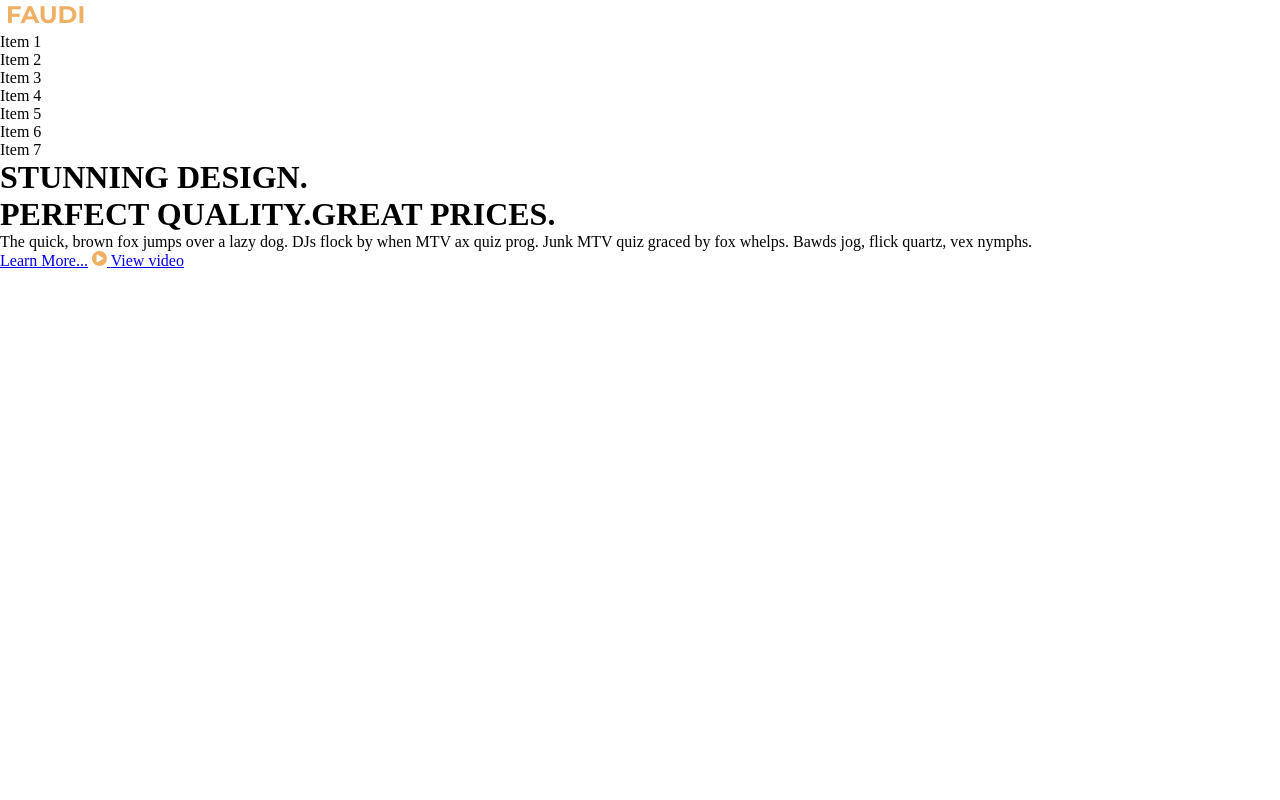
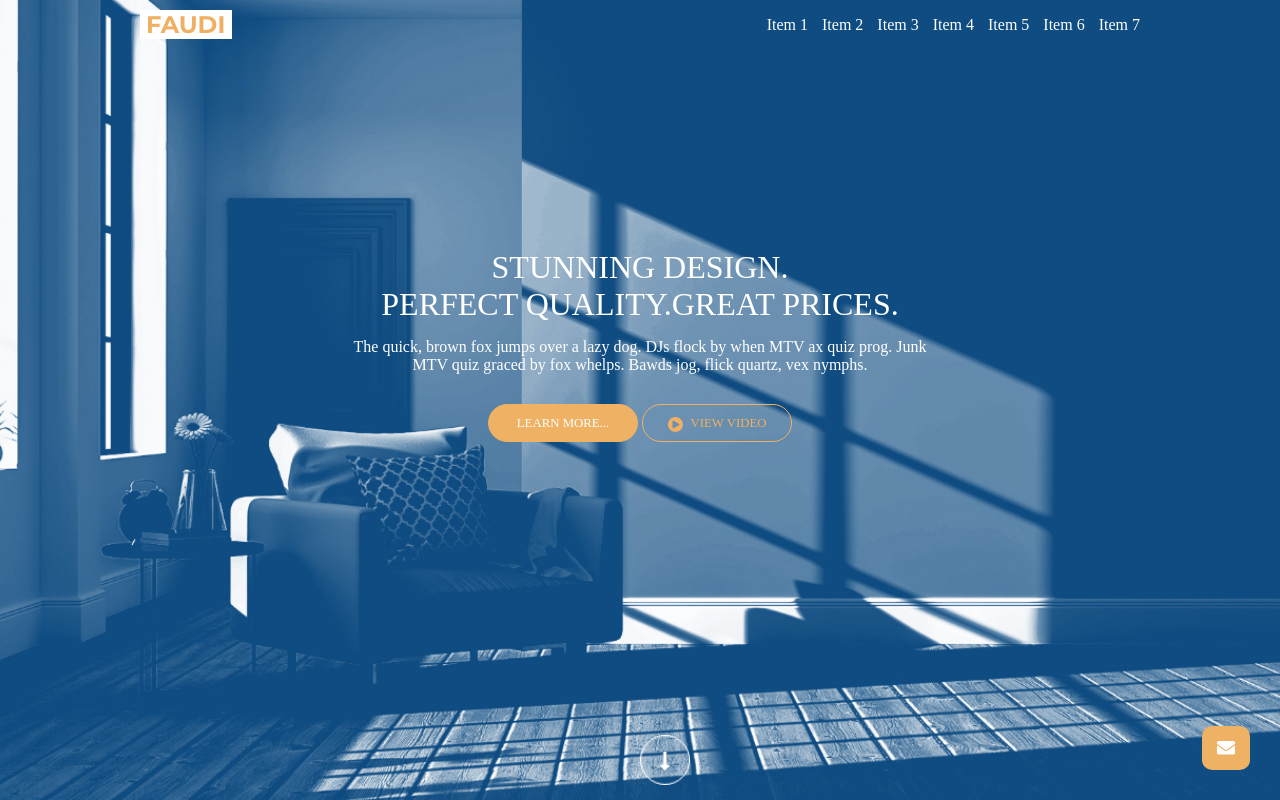
Before and after one commit to RasAlex-Edu/Web_Grig_HW_06_Positioning, a plain HTML site: page index.html in a window 1280 px wide. Drawn offline with Linux system fonts and the light colour scheme.

Commit message:
Complete header section

```diff
--- a/index.html
+++ b/index.html
@@ -12,7 +12,7 @@
 
 <body>
     <div id="header">
-        <div class="wrapper">
+        <div class="wrapper wrapper-100h">
             <div class="nav">
                 <img src="img/logo_top.png" alt="logo_top" />
                 <ul>
@@ -24,6 +24,7 @@
                     <li>Item 6</li>
                     <li>Item 7</li>
                 </ul>
+            </div>
             <h1>STUNNING DESIGN.<br>PERFECT QUALITY.GREAT PRICES.</h1>
             <p>
                 The quick, brown fox jumps over a lazy dog. DJs flock by when MTV ax quiz prog. Junk MTV quiz graced
@@ -31,17 +32,18 @@
 
             </p>
             <div class="buttons">
-                    <a href="#"> Learn More...</a>
-                    <a href="#">
+                <a class="btn btn-flat" href="#"> Learn More...</a>
+                <a class="btn" href="#">
                     <img src="/img/icon_play_circle.png" alt="play circle icon" />
                     <span>View video</span>
                 </a>
             </div>
-                <img src="/img/icon_down.png" alt="icon dowm image" />
+            <img class="icon-down" src="/img/icon_down.png" alt="icon dowm image" />
         </div>
     </div>
-        <img src="/img/icon_envelope.png" alt="envelope icon" />
+    <img class="btn-msg" src="/img/icon_envelope.png" alt="envelope icon" />
     </div>
+
 </body>
 
 </html>
--- a/style.css
+++ b/style.css
@@ -3,3 +3,116 @@
     margin: 0;
     box-sizing: border-box;
 }
+
+ul {
+    list-style: none;
+}
+
+.wrapper {
+    width: 1000px;
+    margin: 0 auto;
+
+}
+
+.wrapper-100h {
+    height: 100%;
+}
+
+#header {
+    color: #fff;
+    background: url(./img/bg.png) no-repeat;
+    background-size: cover;
+    background-position: center;
+    background-color: #0F4C82;
+    height: 100vh;
+    min-height: 600px;
+
+
+}
+#header .nav {
+    overflow: hidden;
+    padding: 10px 0;
+
+}
+#header .nav img {
+    float: left;
+}
+
+#header .nav ul {
+    float: right;
+    margin-top: 6px;
+}
+
+#header .nav ul li {
+    display: inline-block;
+    margin-left: 10px;
+
+}
+#header h1 {
+    text-transform: uppercase;
+    text-align: center;
+    font-weight: 400;
+    margin-top: 200px;
+}
+
+#header p {
+    text-align: center;
+    width: 600px;
+    margin: 15px auto;
+}
+#header .wrapper {
+    position: relative;
+
+
+}
+
+.buttons{
+    text-align: center;
+    padding: 15px;
+
+}
+.btn {
+    border: 1px solid #EFB163;
+    text-decoration: none;
+    width: 150px;
+    display: inline-block;
+    color:#EFB163;
+    border-radius: 20px;
+    text-align: center;
+    line-height: 36px;
+    text-transform: uppercase;
+    font-size: 0.8rem;
+
+}
+.btn-flat {
+    background-color:#EFB163;
+    color:#fff;
+}
+
+.btn img, btn span {
+    vertical-align: middle;
+}
+
+.btn img {
+    margin-right: 5px;
+
+}
+
+.icon-down {
+    width: 50px;
+    position: absolute;
+    bottom: 15px;
+    left: 50%;
+    /*left: calc(50%-25px); */
+    transform: translateX (-25px);
+}
+
+.btn-msg {
+    position: absolute;
+    bottom: 30px;
+    right: 30px;
+    padding: 15px;
+    background-color:#EFB163;
+    border-radius: 10px;
+
+}
```
Lines whose indentation alone changed are shown as unchanged.
